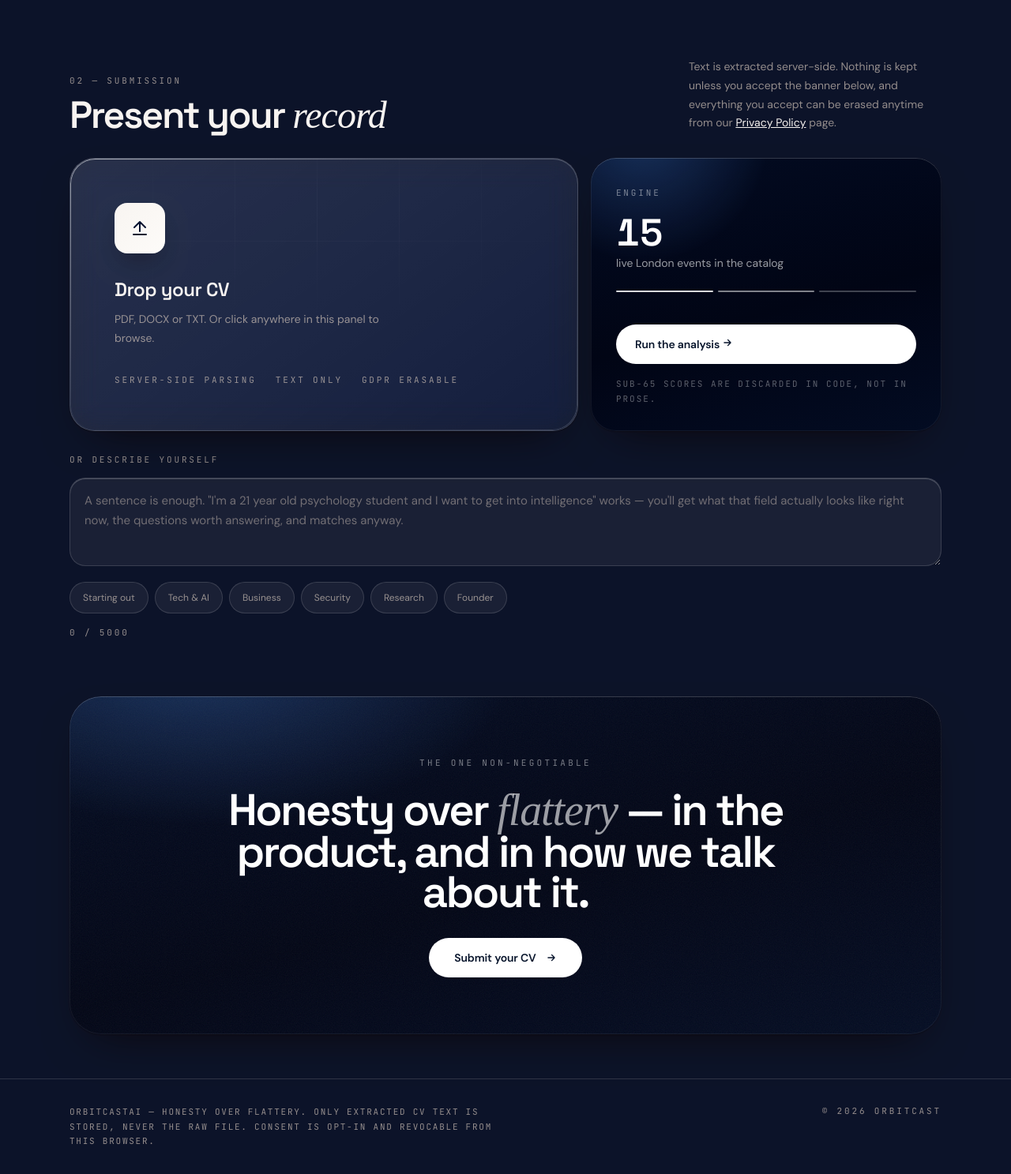
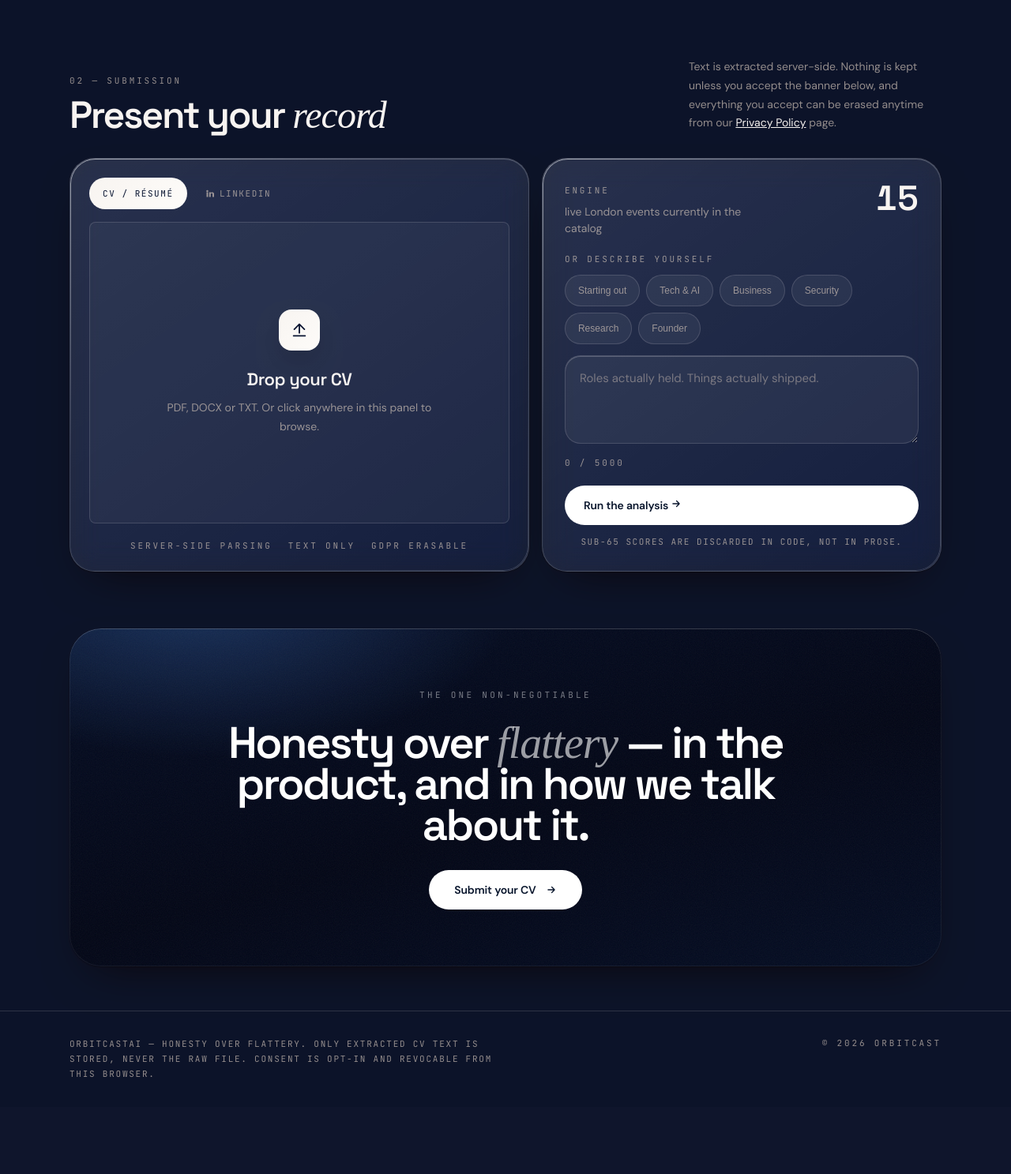
Before and after one commit to Johnnothere/Orbit-Cast, a Flask app: page / in a window 1280 px wide. Shown: the part 1705-3192 px from the top of the page at 79% size. After the commit the page ends 3069 px from the top, so only its background shows below. Run offline with Flask 3, Linux system fonts and the light colour scheme; data that the repository does not hold is empty; some libraries are stand-ins or nearby versions; some web fonts are replaced.

Commit message:
Rebuild the intake console + add LinkedIn import
UI, matching the supplied design: the "describe yourself" chips and
textarea move OFF the page and INTO the right-hand panel, so the console
is two glass panels instead of a panel plus a loose block underneath.
Right panel is now card-lux (was the flat inkwell) with the live event
count set large top-right, chips carrying a real active state, and the
run button pinned to the bottom. Left panel becomes a tabbed intake with
the dropzone as a nested concentric pane.

LinkedIn import - and being straight about what it can be:

A genuine one-tap OAuth import of someone's work history is NOT
buildable today. Sign In with LinkedIn's public scopes (openid/profile/
email) return name, headline, photo and email - and nothing else.
Positions, skills and education sit behind LinkedIn's partner
programmes, which need a formal application, legal-entity verification
and a review measured in weeks-to-months. Scraping profiles is both
actively blocked and against their ToS. A button wired to OAuth today
would hand the engine a name and a photo, which is useless to a scorer
that reasons about roles and shipped work.

So this ships the path that actually works and stays within LinkedIn's
rules: a LinkedIn tab that walks the user through their own profile
export (More -> Save to PDF, two taps), deep-links straight to
linkedin.com/in/me, and drops that PDF into the existing pipeline. It is
the user's own data, it contains the full history, and pdfplumber
already parses it - so no new backend, no API key, no partner approval,
and the analysis is identical to a CV upload.

If the LinkedIn partner application is ever approved, the real OAuth
import is a drop-in replacement for this tab.

Wiring details:
- Both tabs share one file input, so nothing downstream knows or cares
  which route the file came from.
- processFile() now switches back to the CV pane on load: the
  loaded-state confirmation lives there, so a file chosen from the
  LinkedIn tab would otherwise give the user no feedback at all.
- Fixed 3 stale getElementById('cvDropZone') calls left by the
  restructure - the drag handlers would have thrown on a null element,
  breaking drag-and-drop entirely.

```diff
--- a/templates/index.html
+++ b/templates/index.html
@@ -411,29 +411,74 @@ html[data-theme="day"] header.nav.solid .nav-inner{
 .tile h3{margin-top:1rem;font-size:1.125rem;font-weight:500;letter-spacing:-.02em;}
 .tile p{margin-top:.75rem;font-size:.875rem;line-height:1.7;color:var(--muted-foreground);}
 
-/* submission console */
-.console-grid{margin-top:2rem;display:grid;gap:1rem;}
-@media(min-width:1024px){.console-grid{grid-template-columns:1.45fr 1fr;}}
-.dropzone{position:relative;cursor:pointer;overflow:hidden;border-radius:2rem;padding:2.5rem;}
-@media(min-width:640px){.dropzone{padding:3.5rem;}}
-.dropzone.drag{border-color:color-mix(in oklab,var(--primary) 60%,transparent);box-shadow:var(--shadow-glow);}
-.dz-icon{display:flex;height:4rem;width:4rem;align-items:center;justify-content:center;border-radius:1rem;
+/* submission console - two glass panels: intake (left) and engine (right).
+   Both are .card-lux, so they share the material hierarchy from the HIG
+   pass; the panes inside them use the concentric --r-nested radius. */
+.console-grid{margin-top:2rem;display:grid;gap:1rem;align-items:stretch;}
+@media(min-width:1024px){.console-grid{grid-template-columns:1.15fr 1fr;}}
+
+.intake{position:relative;display:flex;flex-direction:column;border-radius:2rem;padding:1.25rem;}
+@media(min-width:640px){.intake{padding:1.5rem;}}
+.intake-tabs{display:flex;gap:.375rem;margin-bottom:1rem;flex-shrink:0;}
+.intake-tab{display:inline-flex;align-items:center;gap:.4rem;min-height:2.5rem;padding:0 1rem;
+  border-radius:999px;border:1px solid transparent;background:none;cursor:pointer;
+  font-family:'JetBrains Mono',monospace;font-size:11px;letter-spacing:.14em;text-transform:uppercase;
+  color:var(--muted-foreground);transition:all .2s;}
+.intake-tab:hover{color:var(--foreground);background:color-mix(in oklab,var(--foreground) 7%,transparent);}
+.intake-tab.active{background:var(--gradient-lux);color:var(--primary-foreground);border-color:transparent;}
+.intake-tab svg{flex-shrink:0;}
+.intake-pane{flex:1;border-radius:var(--r-nested);display:flex;flex-direction:column;
+  align-items:center;justify-content:center;text-align:center;padding:2rem 1.5rem;
+  background:color-mix(in oklab,white 4%,transparent);border:1px solid var(--hairline);}
+html[data-theme="day"] .intake-pane{background:color-mix(in oklab,oklch(0.22 0.05 262) 3%,transparent);}
+.dropzone{cursor:pointer;transition:border-color .3s,box-shadow .3s;}
+.dropzone.drag{border-color:color-mix(in oklab,var(--brand) 60%,transparent);box-shadow:0 0 0 4px var(--ring);}
+.dz-icon{display:flex;height:3.25rem;width:3.25rem;align-items:center;justify-content:center;border-radius:1rem;
   color:var(--primary-foreground);background:var(--gradient-lux);box-shadow:var(--shadow-glow);
   transition:transform .5s;}
 .dropzone:hover .dz-icon{transform:scale(1.05);}
 .dropzone.drag .dz-icon{transform:scale(1.1);}
-.dz-icon svg{width:1.5rem;height:1.5rem;}
-.dz-title{font-family:'Space Grotesk',sans-serif;margin-top:1.75rem;font-size:1.5rem;font-weight:600;letter-spacing:-.02em;}
-.dz-sub{margin-top:.5rem;max-width:24rem;font-size:.875rem;line-height:1.7;color:var(--muted-foreground);}
-.dz-tags{margin-top:2rem;display:flex;flex-wrap:wrap;align-items:center;gap:.5rem 1.5rem;}
-.side-panel{position:relative;display:flex;flex-direction:column;justify-content:space-between;overflow:hidden;
-  border-radius:2rem;padding:2rem;}
+.dz-icon svg{width:1.375rem;height:1.375rem;}
+.dz-title{font-family:'Space Grotesk',sans-serif;margin-top:1.25rem;font-size:1.375rem;font-weight:600;letter-spacing:-.02em;}
+.dz-sub{margin-top:.5rem;max-width:22rem;font-size:.875rem;line-height:1.7;color:var(--muted-foreground);}
+.dz-tags{margin-top:1.25rem;display:flex;flex-wrap:wrap;align-items:center;justify-content:center;
+  gap:.5rem 1.25rem;flex-shrink:0;}
+
+/* LinkedIn intake - a guided export, not an API import. See the note in
+   the pane copy: LinkedIn's public scopes return name/photo/email only,
+   never work history, so "sign in" would not give the engine anything it
+   can actually reason about. The user's own PDF export does. */
+.li-pane{justify-content:flex-start;text-align:left;gap:1rem;}
+.li-lede{font-size:.875rem;line-height:1.65;color:var(--muted-foreground);}
+.li-steps{list-style:none;display:flex;flex-direction:column;gap:.625rem;}
+.li-steps li{display:flex;align-items:flex-start;gap:.625rem;font-size:.875rem;line-height:1.5;}
+.li-steps b{font-weight:600;color:var(--foreground);}
+.li-n{flex-shrink:0;width:1.375rem;height:1.375rem;border-radius:999px;display:inline-flex;
+  align-items:center;justify-content:center;font-family:'JetBrains Mono',monospace;font-size:11px;
+  background:color-mix(in oklab,var(--brand) 26%,transparent);color:var(--foreground);}
+.li-actions{display:flex;flex-wrap:wrap;gap:.5rem;margin-top:.25rem;}
+.li-open,.li-drop{display:inline-flex;align-items:center;gap:.4rem;min-height:2.75rem;padding:0 1.125rem;
+  border-radius:999px;font-size:.8125rem;font-weight:500;cursor:pointer;text-decoration:none;
+  transition:transform .3s cubic-bezier(.34,1.56,.64,1),background .2s;}
+.li-open{background:#0A66C2;color:#fff;border:none;}        /* LinkedIn brand blue */
+.li-open:hover{transform:translateY(-2px);}
+.li-drop{background:color-mix(in oklab,var(--foreground) 10%,transparent);color:var(--foreground);
+  border:1px solid var(--hairline);}
+.li-drop:hover{transform:translateY(-2px);}
+.li-note{font-size:12px;line-height:1.6;color:var(--muted-foreground);opacity:.85;}
+
+.side-panel{position:relative;display:flex;flex-direction:column;border-radius:2rem;padding:1.5rem;gap:1.25rem;}
+@media(min-width:640px){.side-panel{padding:1.75rem;}}
+.side-head{display:flex;align-items:flex-start;justify-content:space-between;gap:1rem;}
 .side-panel .mono-label{font-family:'JetBrains Mono',monospace;font-size:11px;text-transform:uppercase;
-  letter-spacing:.26em;color:oklch(1 0 0/0.45);}
-.side-num{margin-top:1rem;font-family:'Space Grotesk',sans-serif;font-weight:600;font-size:3rem;font-variant-numeric:tabular-nums;color:#fff;line-height:1;}
-.side-sub{margin-top:.25rem;font-size:.875rem;color:oklch(1 0 0/0.6);}
-.side-note{margin-top:1rem;font-family:'JetBrains Mono',monospace;font-size:11px;text-transform:uppercase;
-  line-height:1.7;letter-spacing:.18em;color:oklch(1 0 0/0.35);}
+  letter-spacing:.26em;color:var(--muted-foreground);}
+.side-num{font-family:'Space Grotesk',sans-serif;font-weight:600;font-size:2.75rem;
+  font-variant-numeric:tabular-nums;color:var(--foreground);line-height:1;flex-shrink:0;}
+.side-sub{margin-top:.375rem;max-width:15rem;font-size:.875rem;line-height:1.5;color:var(--muted-foreground);}
+.side-body{flex:1;display:flex;flex-direction:column;}
+.side-foot{margin-top:auto;}
+.side-note{margin-top:.75rem;font-family:'JetBrains Mono',monospace;font-size:11px;text-transform:uppercase;
+  line-height:1.7;letter-spacing:.14em;color:var(--muted-foreground);text-align:center;}
 
 /* textarea + tips */
 .ai-textarea{width:100%;min-height:7rem;border-radius:1.25rem;padding:1rem 1.125rem;resize:vertical;outline:none;
@@ -443,7 +488,7 @@ html[data-theme="day"] header.nav.solid .nav-inner{
 .ai-textarea:focus{border-color:color-mix(in oklab,var(--brand) 55%,transparent);
   background:color-mix(in oklab,white 9%,transparent);box-shadow:0 0 0 4px var(--ring),var(--rim-light);}
 .ai-textarea::placeholder{color:var(--muted-foreground);opacity:.7;}
-.ai-tips{display:flex;gap:.5rem;flex-wrap:wrap;margin-top:.875rem;}
+.ai-tips{display:flex;gap:.5rem;flex-wrap:wrap;margin-top:.75rem;margin-bottom:.875rem;}
 .ai-tip{cursor:pointer;border-radius:999px;min-height:2.5rem;padding:0 1rem;display:inline-flex;align-items:center;
   font-size:12px;color:var(--muted-foreground);
   border:1px solid var(--hairline);background:color-mix(in oklab,white 6%,transparent);
@@ -1004,41 +1049,92 @@ footer.site{border-top:1px solid var(--hairline);}
 
     <div class="reveal" data-delay="80">
       <div class="console-grid">
-        <div class="dropzone card-lux" id="cvDropZone" tabindex="0" role="button" aria-label="Upload your CV"
-             ondragover="handleDragOver(event)" ondragleave="handleDragLeave(event)" ondrop="handleCVDrop(event)"
-             onclick="document.getElementById('cvFile').click()"
-             onkeydown="if(event.key==='Enter'||event.key===' '){event.preventDefault();document.getElementById('cvFile').click();}">
-          <div class="gridlines" style="opacity:.7"></div>
+        <!-- LEFT: source of truth about the person - a file, or their LinkedIn -->
+        <div class="intake card-lux">
+          <div class="intake-tabs" role="tablist" aria-label="How to provide your background">
+            <button class="intake-tab active" id="tabCv" role="tab" aria-selected="true"
+                    aria-controls="paneCv" onclick="setIntake('cv')">CV / Résumé</button>
+            <button class="intake-tab" id="tabLi" role="tab" aria-selected="false"
+                    aria-controls="paneLi" onclick="setIntake('li')">
+              <svg width="12" height="12" viewBox="0 0 24 24" fill="currentColor" aria-hidden="true"><path d="M4.98 3.5a2.5 2.5 0 11-.02 5 2.5 2.5 0 01.02-5zM3 21h4V9H3v12zM10 9h3.8v1.7h.05c.53-.95 1.83-1.95 3.75-1.95C21.4 8.75 22 11 22 14.1V21h-4v-6.1c0-1.45-.03-3.3-2.05-3.3-2.06 0-2.37 1.57-2.37 3.2V21h-4V9z"/></svg>
+              LinkedIn
+            </button>
+          </div>
+
           <input type="file" id="cvFile" accept=".pdf,.docx,.txt" style="display:none" onchange="handleCVFile(this)">
-          <div style="position:relative;z-index:1">
+
+          <!-- CV pane -->
+          <div class="intake-pane dropzone" id="paneCv" role="tabpanel" tabindex="0"
+               aria-label="Upload your CV"
+               ondragover="handleDragOver(event)" ondragleave="handleDragLeave(event)" ondrop="handleCVDrop(event)"
+               onclick="document.getElementById('cvFile').click()"
+               onkeydown="if(event.key==='Enter'||event.key===' '){event.preventDefault();document.getElementById('cvFile').click();}">
             <div class="dz-icon"><svg viewBox="0 0 24 24" fill="none" stroke="currentColor" stroke-width="2" stroke-linecap="round" stroke-linejoin="round"><path d="M12 16V4M5 11l7-7 7 7M4 20h16"/></svg></div>
             <p class="dz-title" id="dzTitle">Drop your CV</p>
             <p class="dz-sub" id="dzSub">PDF, DOCX or TXT. Or click anywhere in this panel to browse.</p>
-            <div class="dz-tags">
-              <span class="label-xs">server-side parsing</span>
-              <span class="label-xs">text only</span>
-              <span class="label-xs">gdpr erasable</span>
-            </div>
-            <div id="cvFileInfo" style="display:none;margin-top:1.25rem;align-items:center;gap:.625rem;">
-              <span class="label-xs" style="color:var(--primary)">loaded</span>
+            <div id="cvFileInfo" style="display:none;margin-top:1.25rem;align-items:center;justify-content:center;gap:.625rem;">
+              <span class="label-xs" style="color:var(--brand)">loaded</span>
               <span class="mono" style="font-size:12px" id="cvFileName"></span>
-              <button onclick="event.stopPropagation();clearCV()" style="background:none;border:none;color:var(--muted-foreground);cursor:pointer;font-size:1rem;">&times;</button>
+              <button onclick="event.stopPropagation();clearCV()" aria-label="Remove file"
+                      style="background:none;border:none;color:var(--muted-foreground);cursor:pointer;font-size:1rem;">&times;</button>
             </div>
           </div>
+
+          <!-- LinkedIn pane -->
+          <div class="intake-pane li-pane" id="paneLi" role="tabpanel" tabindex="0" style="display:none">
+            <p class="li-lede">Bring your LinkedIn across without retyping it. LinkedIn exports your
+              own profile as a PDF &mdash; roles, dates, skills, the lot.</p>
+            <ol class="li-steps">
+              <li><span class="li-n">1</span>Open your profile, then <b>More &rarr; Save to PDF</b></li>
+              <li><span class="li-n">2</span>Drop that PDF here &mdash; same analysis, nothing retyped</li>
+            </ol>
+            <div class="li-actions">
+              <a class="li-open" href="https://www.linkedin.com/in/me/" target="_blank" rel="noopener">
+                Open my LinkedIn
+                <svg width="13" height="13" viewBox="0 0 24 24" fill="none" stroke="currentColor" stroke-width="2.2" stroke-linecap="round" stroke-linejoin="round"><path d="M7 17L17 7M9 7h8v8"/></svg>
+              </a>
+              <button class="li-drop" onclick="document.getElementById('cvFile').click()">Choose the PDF</button>
+            </div>
+            <p class="li-note">We never ask for your LinkedIn password and never sign in as you.
+              The export is yours, and it is read exactly like a CV.</p>
+          </div>
+
+          <div class="dz-tags">
+            <span class="label-xs">server-side parsing</span>
+            <span class="label-xs">text only</span>
+            <span class="label-xs">gdpr erasable</span>
+          </div>
         </div>
 
-        <div class="side-panel inkwell">
-          <div style="position:relative;z-index:1">
-            <span class="mono-label">Engine</span>
+        <!-- RIGHT: the engine + the "describe yourself" path, one console -->
+        <div class="side-panel card-lux">
+          <div class="side-head">
+            <div>
+              <span class="mono-label">Engine</span>
+              <p class="side-sub">live London events currently in the catalog</p>
+            </div>
             <p class="side-num" id="sidePanelCount">—</p>
-            <p class="side-sub">live London events in the catalog</p>
-            <div style="margin-top:1.5rem;display:flex;gap:.375rem;">
-              <span style="height:2px;flex:1;border-radius:999px;background:oklch(1 0 0/0.85)"></span>
-              <span style="height:2px;flex:1;border-radius:999px;background:oklch(1 0 0/0.5)"></span>
-              <span style="height:2px;flex:1;border-radius:999px;background:oklch(1 0 0/0.25)"></span>
+          </div>
+
+          <div class="side-body">
+            <span class="label-xs">or describe yourself</span>
+            <div class="ai-tips">
+              <button class="ai-tip" onclick="setAiTip(this,'I am a 21 year old college student studying psychology and I want to get into intelligence')">Starting out</button>
+              <button class="ai-tip" onclick="setAiTip(this,'Software engineer with 3 years Python &amp; ML experience, interested in AI/product roles')">Tech &amp; AI</button>
+              <button class="ai-tip" onclick="setAiTip(this,'Business professional seeking networking with founders and investors in London')">Business</button>
+              <button class="ai-tip" onclick="setAiTip(this,'Cybersecurity analyst interested in threat intelligence and infosec conferences')">Security</button>
+              <button class="ai-tip" onclick="setAiTip(this,'PhD student researching defence technology, geopolitics, and AI governance')">Research</button>
+              <button class="ai-tip" onclick="setAiTip(this,'Founder looking for co-founders, investors and hackathons to build and ship fast')">Founder</button>
+            </div>
+            <textarea class="ai-textarea" id="aiInput"
+              placeholder="Roles actually held. Things actually shipped."
+              oninput="updateCharCount()"></textarea>
+            <div class="ai-actionrow">
+              <span class="label-xs" id="aiCharCount">0 / 5000</span>
             </div>
           </div>
-          <div style="position:relative;z-index:1;margin-top:2.5rem;">
+
+          <div class="side-foot">
             <button class="btn-white sheen" id="aiSubmitBtn" onclick="submitAI()">
               <span class="btn-text">Run the analysis <svg width="14" height="14" viewBox="0 0 24 24" fill="none" stroke="currentColor" stroke-width="2.2" stroke-linecap="round" stroke-linejoin="round"><path d="M5 12h14M13 6l6 6-6 6"/></svg></span>
               <span class="btn-loading" style="display:none;align-items:center;gap:.5rem;">
@@ -1047,29 +1143,9 @@ footer.site{border-top:1px solid var(--hairline);}
               </span>
             </button>
             <p class="side-note">Sub-65 scores are discarded in code, not in prose.</p>
+            <div class="ai-progress" id="aiProgress" style="display:none"></div>
           </div>
         </div>
-      </div>
-    </div>
-
-    <div class="reveal" data-delay="120">
-      <div style="margin-top:1.5rem;">
-        <span class="label-xs">or describe yourself</span>
-        <textarea class="ai-textarea" id="aiInput" style="margin-top:.75rem;"
-          placeholder="A sentence is enough. &quot;I'm a 21 year old psychology student and I want to get into intelligence&quot; works — you'll get what that field actually looks like right now, the questions worth answering, and matches anyway."
-          oninput="updateCharCount()"></textarea>
-        <div class="ai-tips">
-          <span class="ai-tip" tabindex="0" role="button" onclick="setAiTip('I am a 21 year old college student studying psychology and I want to get into intelligence')" onkeydown="if(event.key==='Enter'||event.key===' '){event.preventDefault();this.click();}">Starting out</span>
-          <span class="ai-tip" tabindex="0" role="button" onclick="setAiTip('Software engineer with 3 years Python & ML experience, interested in AI/product roles')" onkeydown="if(event.key==='Enter'||event.key===' '){event.preventDefault();this.click();}">Tech &amp; AI</span>
-          <span class="ai-tip" tabindex="0" role="button" onclick="setAiTip('Business professional seeking networking with founders and investors in London')" onkeydown="if(event.key==='Enter'||event.key===' '){event.preventDefault();this.click();}">Business</span>
-          <span class="ai-tip" tabindex="0" role="button" onclick="setAiTip('Cybersecurity analyst interested in threat intelligence and infosec conferences')" onkeydown="if(event.key==='Enter'||event.key===' '){event.preventDefault();this.click();}">Security</span>
-          <span class="ai-tip" tabindex="0" role="button" onclick="setAiTip('PhD student researching defence technology, geopolitics, and AI governance')" onkeydown="if(event.key==='Enter'||event.key===' '){event.preventDefault();this.click();}">Research</span>
-          <span class="ai-tip" tabindex="0" role="button" onclick="setAiTip('Founder looking for co-founders, investors and hackathons to build and ship fast')" onkeydown="if(event.key==='Enter'||event.key===' '){event.preventDefault();this.click();}">Founder</span>
-        </div>
-        <div class="ai-actionrow">
-          <span class="label-xs" id="aiCharCount">0 / 5000</span>
-        </div>
-        <div class="ai-progress" id="aiProgress" style="display:none"></div>
       </div>
     </div>
 
@@ -1635,10 +1711,10 @@ function filterNew(){
 function openLink(url){if(url&&url!=='#')window.open(url,'_blank','noopener');}
 
 // ── CV HANDLING ──────────────────────────────────────────
-function handleDragOver(e){e.preventDefault();document.getElementById('cvDropZone').classList.add('drag');}
-function handleDragLeave(e){document.getElementById('cvDropZone').classList.remove('drag');}
+function handleDragOver(e){e.preventDefault();document.getElementById('paneCv').classList.add('drag');}
+function handleDragLeave(e){document.getElementById('paneCv').classList.remove('drag');}
 function handleCVDrop(e){
-  e.preventDefault();document.getElementById('cvDropZone').classList.remove('drag');
+  e.preventDefault();document.getElementById('paneCv').classList.remove('drag');
   const file=e.dataTransfer?.files?.[0];if(file)processFile(file);
 }
 function handleCVFile(input){const file=input.files?.[0];if(file)processFile(file);}
@@ -1656,12 +1732,32 @@ function processFile(file){
   document.getElementById('cvFileInfo').style.display='flex';
   document.getElementById('dzTitle').textContent=file.name;
   document.getElementById('dzSub').textContent='Ready. Run the analysis when you are.';
-  toast('CV loaded');
+  // The loaded-state confirmation lives in the CV pane, so a file picked
+  // from the LinkedIn tab has to land back here or the user gets no
+  // feedback at all that it worked.
+  setIntake('cv');
+  toast('Loaded — ready to analyse');
 }
 
 // ── AI FORM ──────────────────────────────────────────────
 function updateCharCount(){const l=document.getElementById('aiInput').value.length;document.getElementById('aiCharCount').textContent=l+' / 5000';}
-function setAiTip(t){document.getElementById('aiInput').value=t;updateCharCount();}
+function setAiTip(btn,t){
+  document.getElementById('aiInput').value=t;
+  updateCharCount();
+  document.querySelectorAll('.ai-tip').forEach(c=>c.classList.remove('active'));
+  if(btn)btn.classList.add('active');
+}
+// CV vs LinkedIn intake. Both end at the same place - a file in the same
+// <input>, parsed server-side by the same extractor - so nothing
+// downstream needs to know which tab the user came through.
+function setIntake(mode){
+  const isCv=mode==='cv';
+  document.getElementById('paneCv').style.display=isCv?'flex':'none';
+  document.getElementById('paneLi').style.display=isCv?'none':'flex';
+  const tc=document.getElementById('tabCv'), tl=document.getElementById('tabLi');
+  tc.classList.toggle('active',isCv); tl.classList.toggle('active',!isCv);
+  tc.setAttribute('aria-selected',isCv); tl.setAttribute('aria-selected',!isCv);
+}
 
 const AI_PROGRESS_STEPS=[
   'Reading your background…','Checking honesty on strengths & gaps…',
```
